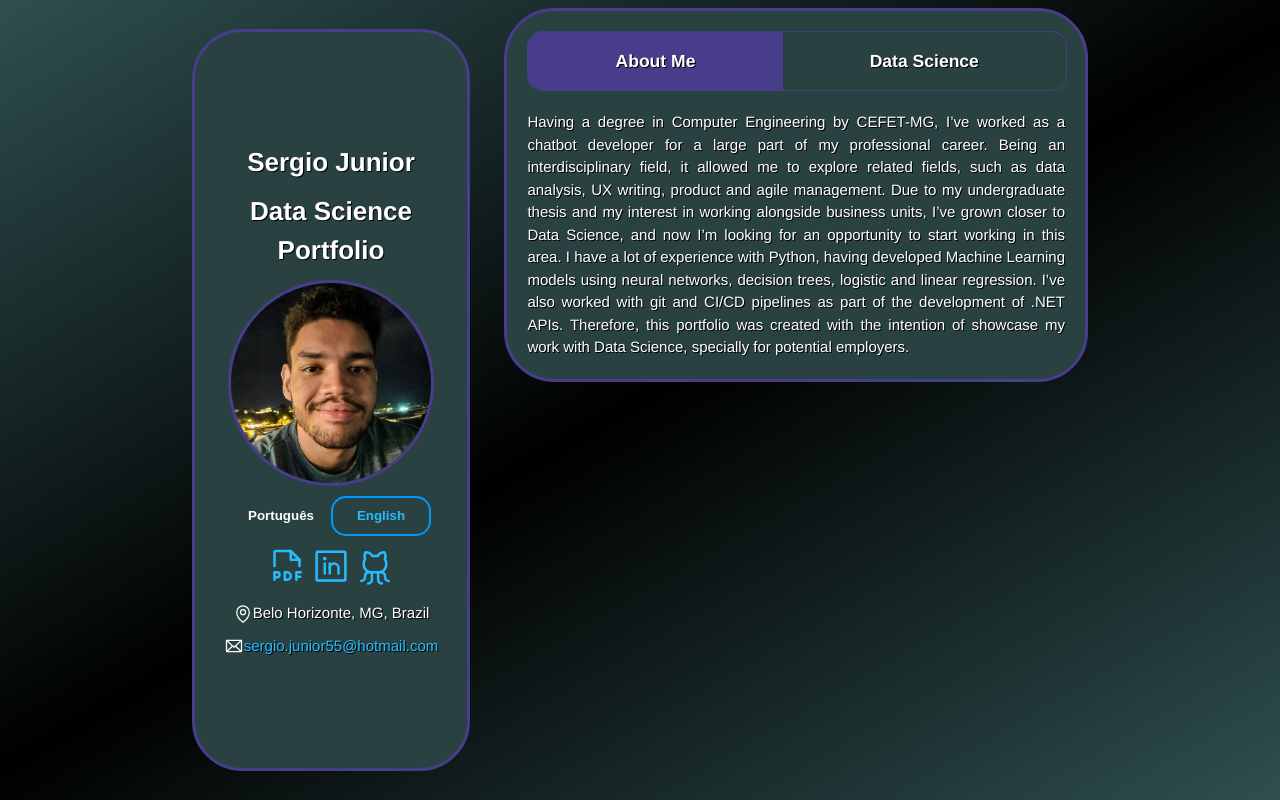
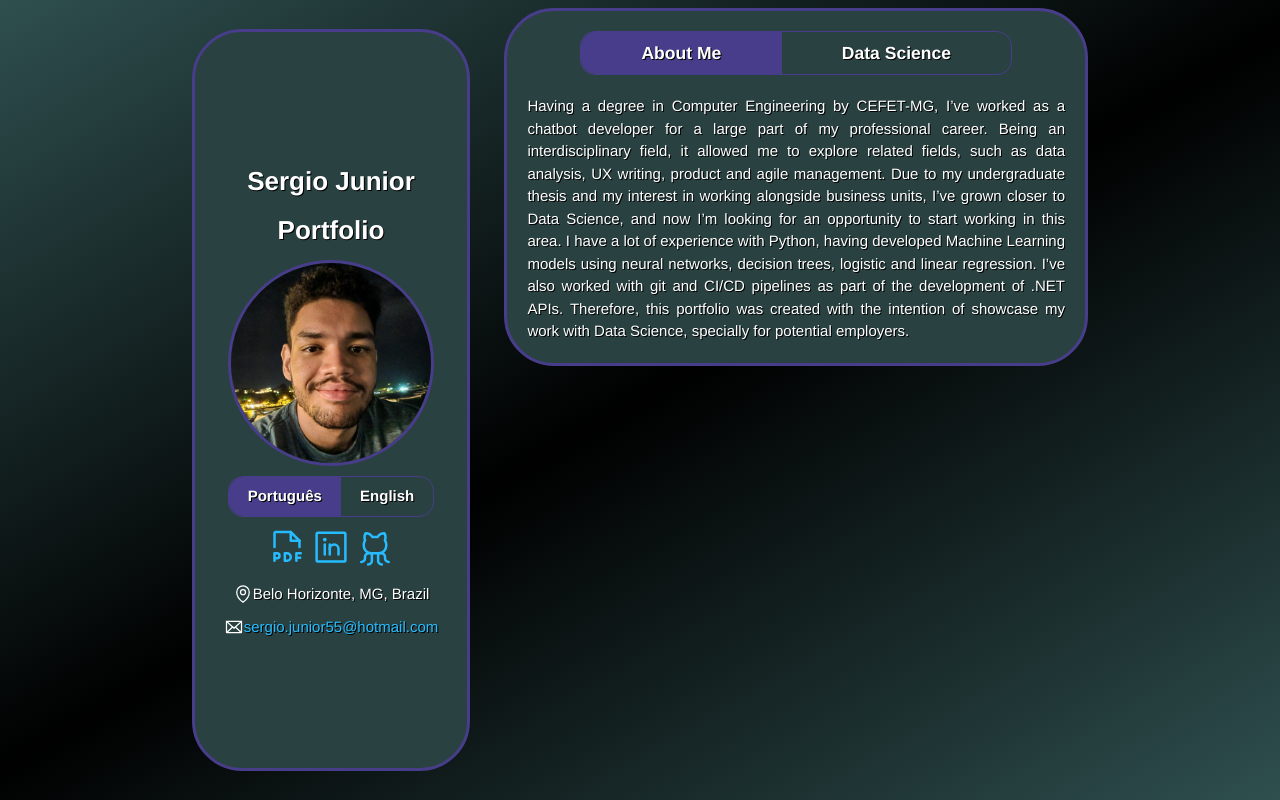
Before and after one commit to juniorsergio/Portfolio, a React (Vite) app: page / in a window 1280 px wide. Built offline with nearby package versions, Linux system fonts and the light colour scheme.

Commit message:
change language selection buttons

```diff
--- a/src/components/Header.tsx
+++ b/src/components/Header.tsx
@@ -4,7 +4,9 @@ import { useTranslation } from "react-i18next";
 import photo from '../assets/images/photo.jpg'
 import enCV from '../assets/files/SergioJunior_CV_English.pdf'
 import ptBRCV from '../assets/files/SergioJunior_CV.pdf'
+
 import '../styles/Header.css'
+import '../styles/App.css'
 
 export function Header(){
     const { t, i18n } = useTranslation()
@@ -21,15 +23,15 @@ export function Header(){
             </h1>
 
             <h1>
-                Data Science Portfolio
+                {t('header.title')}
             </h1>
 
             <img src={photo} alt="Photo" className='profilePicture' />
 
-            <div>
-                <button onClick={() => changeLanguage('ptBR')} className='languageSelector' disabled={!isEnglish}>Português</button>
-                <button onClick={() => changeLanguage('en')} className='languageSelector' disabled={isEnglish}>English</button>
-            </div>
+            <ul className='languageSelector'>
+                <li className={!isEnglish ? 'active' : ''} onClick={() => changeLanguage('ptBR')}>Português</li>
+                <li className={isEnglish ? 'active' : ''}  onClick={() => changeLanguage('en')}>English</li>
+            </ul>
 
             <div className='social'>
                 <a href={enCV} hidden={!isEnglish}> <FilePdf size={40} /> </a>
--- a/src/components/Main.tsx
+++ b/src/components/Main.tsx
@@ -1,30 +1,28 @@
 import { useTranslation } from "react-i18next"
 
-import '../styles/Main.css'
 import { useState } from 'react'
 import { AboutMe } from './AboutMe'
 import { DataScience } from "./DataScience"
+
+import '../styles/Main.css'
+import '../styles/App.css'
 
 export function Main(){
     const { t, i18n } = useTranslation()
     const [ activeTab, setActiveTab ] = useState('aboutMe')
 
-    function handleAboutMe () {
-        setActiveTab("aboutMe");
-      };
-
-      function handleDataScience() {
-        setActiveTab("dataScience");
+    function handleNavigationTab (tab: string) {
+        setActiveTab(tab);
       };
 
     return (
         <main>
             <nav>
                 <ul className='tabs'>
-                    <li className={activeTab === 'aboutMe' ? 'activeTab' : ''} onClick={handleAboutMe}>
+                    <li className={activeTab === 'aboutMe' ? 'active' : ''} onClick={() => handleNavigationTab('aboutMe')}>
                         <h3>{t('main.tabs.aboutMe')}</h3>
                     </li>
-                    <li className={activeTab === 'dataScience' ? 'activeTab' : ''} onClick={handleDataScience}>
+                    <li className={activeTab === 'dataScience' ? 'active' : ''} onClick={() => handleNavigationTab('dataScience')}>
                         <h3>{t('main.tabs.dataScience')}</h3>
                     </li>
                 </ul>
--- a/src/styles/App.css
+++ b/src/styles/App.css
@@ -29,3 +29,46 @@ header, main {
         height: 90vh;
     }
 }
+
+ul {
+    width: 80%;
+    margin: 0 auto;
+    padding: 0;
+
+    display: flex;
+    align-items: center;
+    justify-content: space-between;
+
+    border: 1px solid var(--border);
+    border-radius: 15px;
+}
+
+ul li {
+    flex: auto;
+    padding: 8px;
+
+    list-style: none;
+    text-align: center;
+    font-weight: bold;
+
+    cursor: pointer;
+    transition: all 0.7s;
+
+    border-bottom-left-radius: 15px;
+    border-top-left-radius: 15px;
+}
+
+ul li:nth-child(2) {
+    border-radius: 0;
+    border-bottom-right-radius: 15px;
+    border-top-right-radius: 15px;
+}
+
+ul li:hover {
+    background: rgba(50, 224, 196, 0.15);
+}
+
+ul li.active {
+    background: var(--border);
+    cursor: auto;
+}
--- a/src/styles/Header.css
+++ b/src/styles/Header.css
@@ -20,33 +20,6 @@ h1 {
     text-align: center;
 }
 
-.languageSelector {
-    background: none;
-
-    box-sizing: border-box;
-    width: 100px;
-    height: 40px;
-
-    border: 2px solid var(--linkHover);
-    border-radius: 15px;
-
-    color: var(--link);
-    font-weight: bold;
-
-    cursor: pointer;
-}
-
-.languageSelector:hover {
-    color: var(--linkHover);
-    border: 5px solid;
-}
-
-.languageSelector:disabled {
-    color: white;
-    border: none;
-    cursor: auto;
-}
-
 .profilePicture {
     height: 200px;
     width: 200px;
--- a/src/styles/Main.css
+++ b/src/styles/Main.css
@@ -7,46 +7,6 @@ main {
     gap: 20px;
     margin: 8px 0;
 }
-
-ul.tabs {
-    width: 100%;
-    padding: 0;
-
-    display: flex;
-    align-items: center;
-    justify-content: space-between;
-
-    border: 1px solid var(--border);
-    border-radius: 15px;
-  }
-
-  ul.tabs li {
-    flex: auto;
-    padding: 1rem;
-
-    list-style: none;
-    text-align: center;
-
-    cursor: pointer;
-    transition: all 0.7s;
-
-    border-bottom-left-radius: 15px;
-    border-top-left-radius: 15px;
-  }
-
-  ul.tabs li:nth-child(2) {
-    border-radius: 0;
-    border-bottom-right-radius: 15px;
-    border-top-right-radius: 15px;
-  }
-
-  ul.tabs li:hover {
-    background: rgba(50, 224, 196, 0.15);
-  }
-
-  ul.tabs li.activeTab {
-    background: var(--border);
-  }
 
 article {
     display: flex;
```
